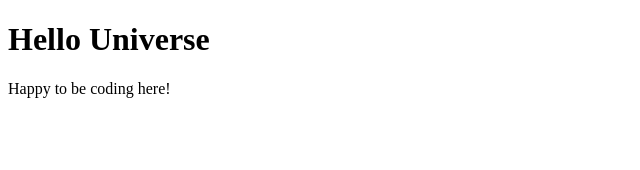
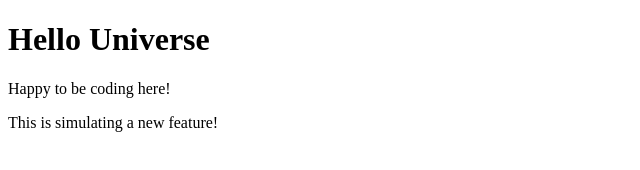
Before and after one commit to rstukes888/test-project, a plain HTML site: page index.html in a window 1280 px wide. Shown: the whole page, without its empty margins (0-640 px from the left). Drawn offline with Linux system fonts and the light colour scheme.

Commit message:
feat: simulate new feature

```diff
--- a/index.html
+++ b/index.html
@@ -9,7 +9,9 @@
   <h1>Hello Universe
   </h1>
   <p>Happy to be coding here!
+  </p>
+  <div>This is simulating a new feature!
 
-  </p>
+  </div>
 </body>
 </html>
```
